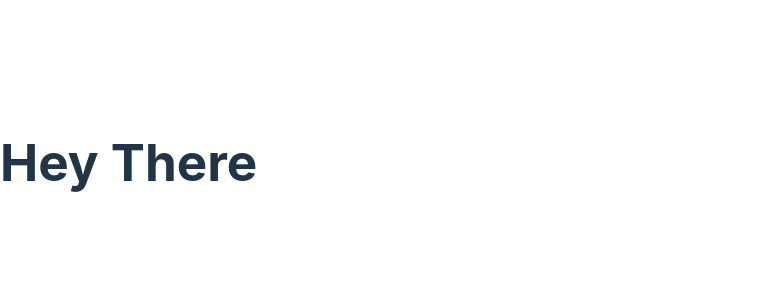
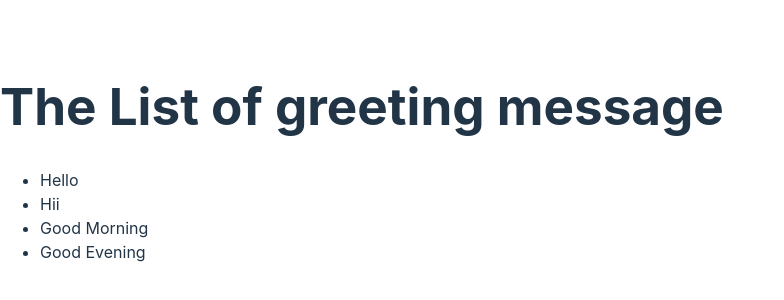
Before and after one commit to C0SMlC/React-18, a React (Vite) app: page / in a window 1280 px wide. Shown: the part 238-538 px from the top of the page, without its empty margins (0-784 px from the left). Built offline with nearby package versions, Linux system fonts and the light colour scheme.

Commit message:
Fragments in react and <> </> tag

```diff
--- a/src/App.tsx
+++ b/src/App.tsx
@@ -1,11 +1,17 @@
 import Message from './message';
 
-function App() {
+// function App() {
+//   return (
+//     <div>
+//       <Message />
+//     </div>
+//   );
+// }
+
+function Greeting() {
   return (
-    <div>
-      <Message />
-    </div>
+    <> <Message /> </>
   );
 }
 
-export default App;
+export default Greeting;
--- a/src/message.tsx
+++ b/src/message.tsx
@@ -1,10 +1,19 @@
 // PASCAL CASING, CAPITAL FIRST LETTER
+
+import { Fragment } from 'react';
+// Can use fragment instead of <> </>
 function Message() {
-  // const name = 'Pratik';
-  if (name) {
-    return <h1>Hello Pratik</h1>; // jsx javascript XML
-  }
-  return <h1>Hey There</h1>;
+  return (
+    <>
+      <h1>The List of greeting message</h1>
+      <ul className="unorderedList">
+        <li className="item">Hello</li>
+        <li className="item">Hii</li>
+        <li className="item">Good Morning</li>
+        <li className="item">Good Evening</li>
+      </ul>
+    </>
+  );
 }
 
 export default Message;
```
